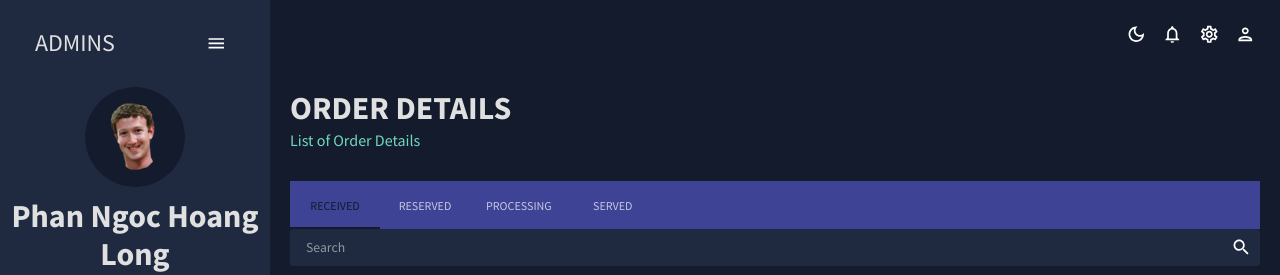
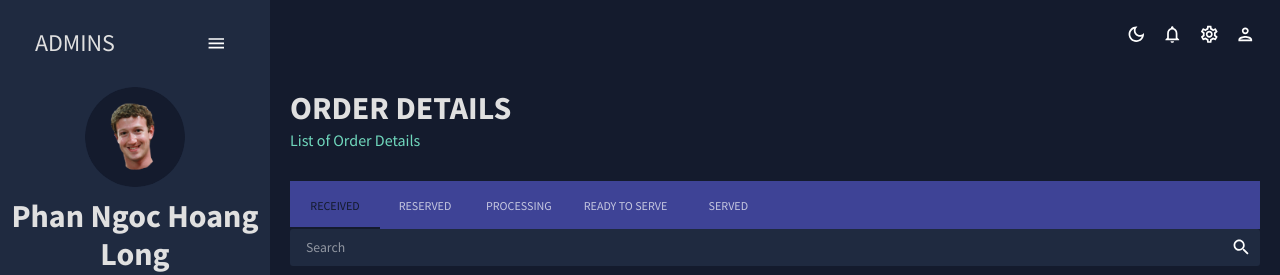
Before and after one commit to OMS-FA22SE19/FrontEndv2, a React (Create React App) app: page /orderDetails in a window 1280 px wide. Shown: the top 275 px of the page. Built offline with nearby package versions, Linux system fonts and the light colour scheme; no server answers.

Commit message:
OMS-88 | Fix quantity order detail

```diff
--- a/src/scenes/orderDetails/index.jsx
+++ b/src/scenes/orderDetails/index.jsx
@@ -274,10 +274,26 @@ const OrderDetails = () => {
               color="warning"
               size="small"
               onClick={() => {
+                setQuantity(currentRow.quantity);
+                setPromiseArguments({ row: currentRow, status: "ReadyToServe" });
+              }}
+            >
+              Ready To Serve
+            </Button>
+          );
+        }
+        if (currentRow["status"] === "ReadyToServe") {
+          optionButton = (
+            <Button
+              variant="outlined"
+              color="warning"
+              size="small"
+              onClick={() => {
+                setQuantity(currentRow.quantity);
                 setPromiseArguments({ row: currentRow, status: "Served" });
               }}
             >
-              Serve
+              Ready To Serve
             </Button>
           );
         }
@@ -309,17 +325,21 @@ const OrderDetails = () => {
       case 0:
         setStatus("Received");
         break;
-      case 1:
+      case -3:
         setStatus("Reserved");
         status = "Reserved";
         break;
-      case 2:
+      case 1:
         setStatus("Processing");
         status = "Processing";
         break;
-      case 3:
+      case 2:
         setStatus("Served");
         status = "Served";
+        break;
+      case 3:
+        setStatus("ReadyToServe");
+        status = "ReadyToServe";
         break;
       default:
         break;
@@ -338,10 +358,11 @@ const OrderDetails = () => {
           textColor="primary"
           onChange={handleTabChange}
         >
-          <Tab label="Received" />
-          <Tab label="Reserved" />
-          <Tab label="Processing" />
-          <Tab label="Served" />
+          <Tab value={0} label="Received" />
+          <Tab value={-3} label="Reserved" />
+          <Tab value={1} label="Processing" />
+          <Tab value={3} label="Ready To Serve" />
+          <Tab value={2} label="Served" />
         </Tabs>
       </Box>
       {/* SEARCH BAR */}
```
